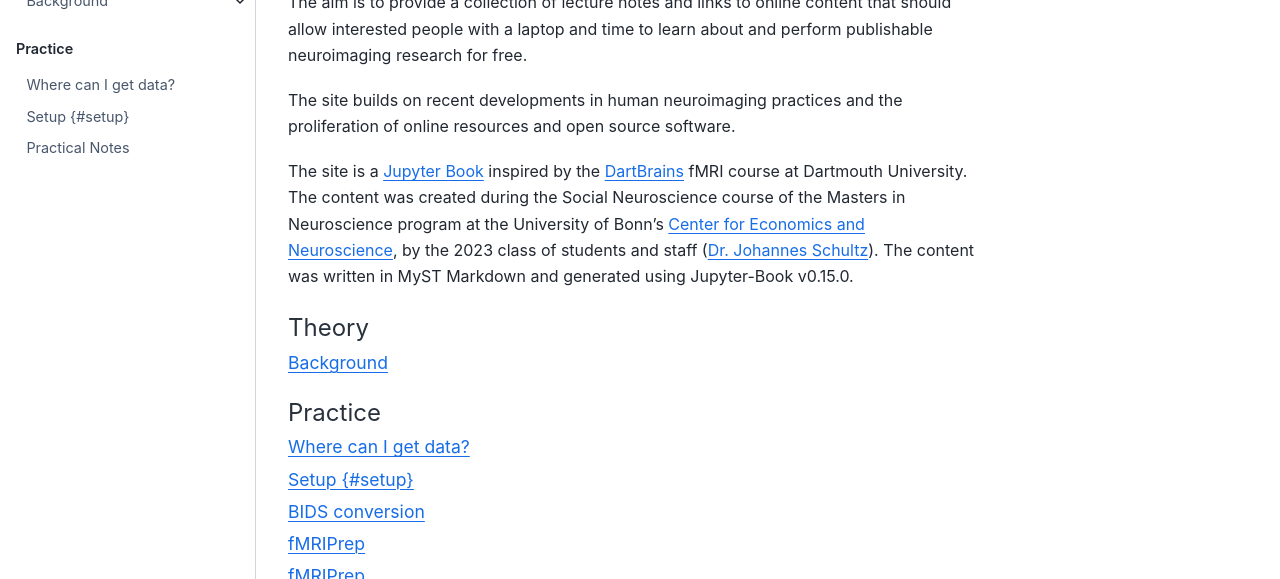
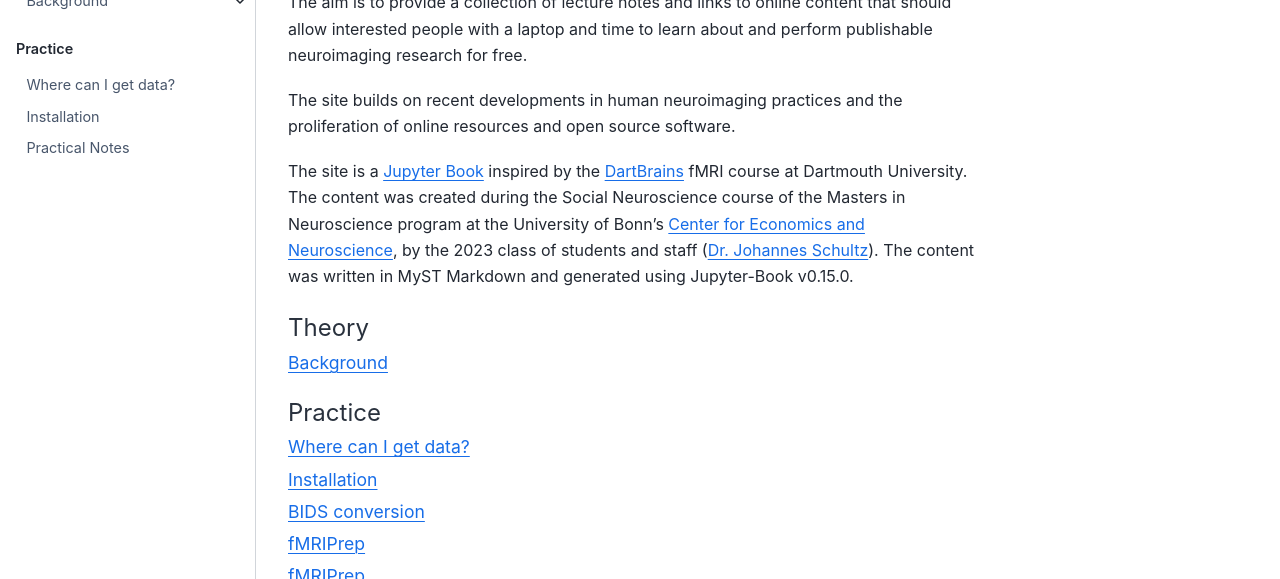
Before and after one commit to CENsBonn/fMRI, a Jupyter Book: the page built from intro.md, in a window 1280 px wide and 1101 px high. Shown: the part 288-867 px from the top of the window. Built offline with Jupyter Book 1.0.4 settings and Sphinx 7.4.7 and the Sphinx Book theme 1.1.4, drawn with Linux system fonts in a browser that asks for light colours.

Commit message:
fix: Correct anchor

````diff
--- a/installation.md
+++ b/installation.md
@@ -12,7 +12,7 @@ kernelspec:
   name: python3
 ---
 
-## Setup {#setup}
+## Installation
 
 First, open a terminal and check if `conda` is installed:
 
@@ -159,4 +159,4 @@ then make sure that the `cens` conda environment is activated:
 $ conda activate cens
 ```
 
-If the above command fails, make sure you have followed the [installation instructions](#setup).
+If the above command fails, make sure you have followed the [installation instructions](#installation).
````
